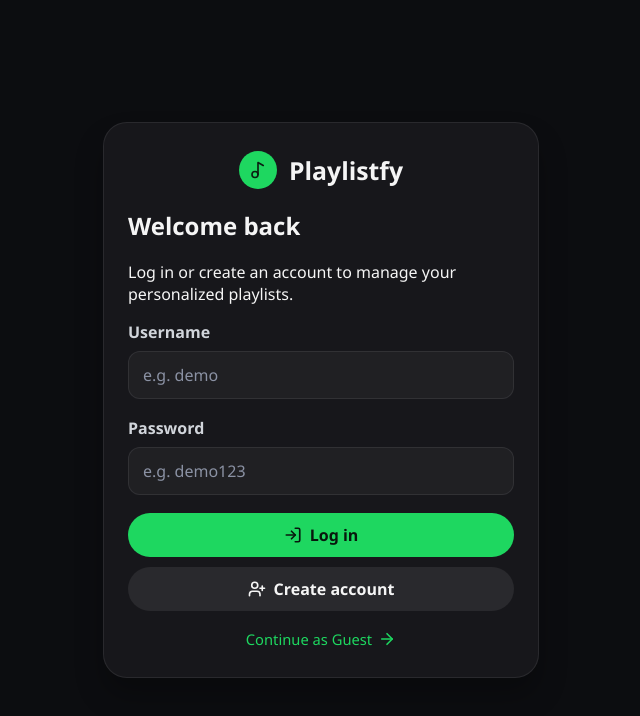
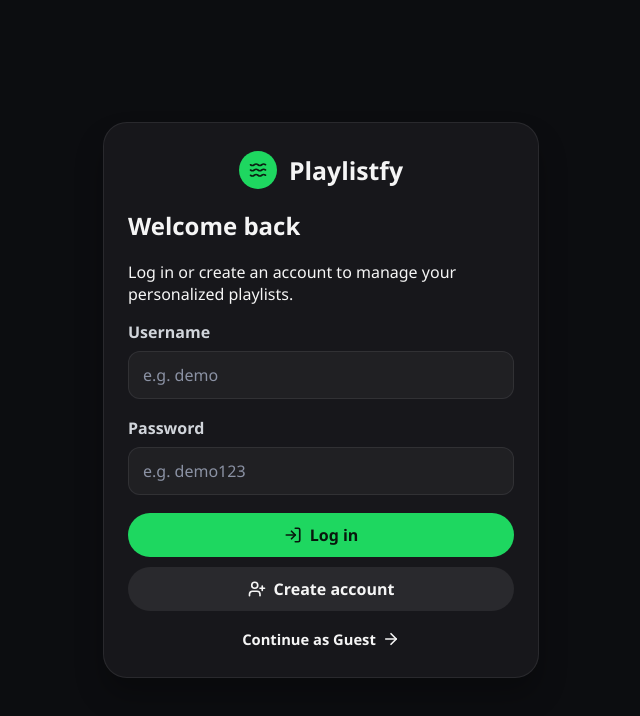
Before and after one commit to Faithzzz27/playlistfy, a website: page public/login.html in a window 1280 px wide. Shown: the whole page, without its empty margins (319-959 px from the left). Drawn offline with Linux system fonts and the light colour scheme.

Commit message:
Update login and edit song pages with Sonic branding and typography

```diff
--- a/public/login.html
+++ b/public/login.html
@@ -4,14 +4,17 @@
     <meta charset="UTF-8" />
     <meta name="viewport" content="width=device-width, initial-scale=1.0" />
     <title>Playlistfy Login</title>
-    <link rel="stylesheet" href="styles.css?v=6" />
+    <link rel="preconnect" href="https://fonts.googleapis.com" />
+    <link rel="preconnect" href="https://fonts.gstatic.com" crossorigin />
+    <link href="https://fonts.googleapis.com/css2?family=Plus+Jakarta+Sans:wght@400;500;600;700;800;900&display=swap" rel="stylesheet" />
+    <link rel="stylesheet" href="styles.css?v=11" />
     <script src="lucide.min.js"></script>
   </head>
   <body class="login-page">
     <main class="login-wrap">
       <div class="login-card">
         <div class="brand login-brand">
-          <span class="logo"><i data-lucide="music-2"></i></span>
+          <span class="logo"><i data-lucide="waves"></i></span>
           <span>Playlistfy</span>
         </div>
 
@@ -38,7 +41,7 @@
             <button type="button" id="registerBtn" class="secondary-btn" style="display: inline-flex; align-items: center; justify-content: center; gap: 8px;">
               <i data-lucide="user-plus"></i> Create account
             </button>
-            <a href="/index.html" style="display: inline-flex; align-items: center; justify-content: center; gap: 6px; text-align: center; margin-top: 8px; color: var(--green); text-decoration: none; font-size: 0.92rem; font-weight: 500;">
+            <a href="/index.html" style="display: inline-flex; align-items: center; justify-content: center; gap: 6px; text-align: center; margin-top: 8px; color: var(--cyan); text-decoration: none; font-size: 0.92rem; font-weight: 600;">
               Continue as Guest <i data-lucide="arrow-right"></i>
             </a>
           </div>
```
Also changed, not shown: public/edit.html (+5 -2 lines).
